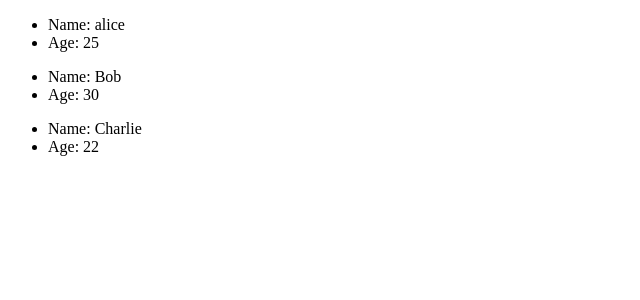
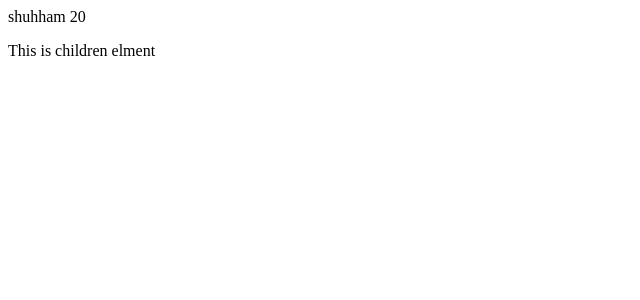
Before and after one commit to shubham23471/react-demos-js, a React (Vite) app: page / in a window 1280 px wide. Shown: the top 300 px of the page, without its empty margins (0-640 px from the left). Built offline with nearby package versions, Linux system fonts and the light colour scheme.

Commit message:
all about props

```diff
--- a/src/App.jsx
+++ b/src/App.jsx
@@ -1,11 +1,12 @@
 import React from "react";
-import UserList from "./components/UserList";
+import Person from "./components/Person";
 
 const App = () => {
   return (
-    <div>
-      <UserList />
-    </div>
+    <Person name="shuhham" age={20}>
+      <p />
+      This is children elment
+    </Person>
   );
 };
 
--- /dev/null
+++ b/src/components/Person.jsx
@@ -0,0 +1,11 @@
+import React from "react";
+
+const Person = ({ name, age, children }) => {
+  return (
+    <div>
+      {name} {age} {children}
+    </div>
+  );
+};
+
+export default Person;
--- a/src/components/UserList.jsx
+++ /dev/null
@@ -1,21 +0,0 @@
-import React from "react";
-
-const UserList = () => {
-  const users = [
-    { id: 1, name: "alice", age: 25 },
-    { id: 2, name: "Bob", age: 30 },
-    { id: 3, name: "Charlie", age: 22 },
-  ];
-  return (
-    <div>
-      {users.map(({ id, name, age }) => (
-        <ul key={id}>
-          <li>Name: {name}</li>
-          <li>Age: {age}</li>
-        </ul>
-      ))}
-    </div>
-  );
-};
-
-export default UserList;
```
